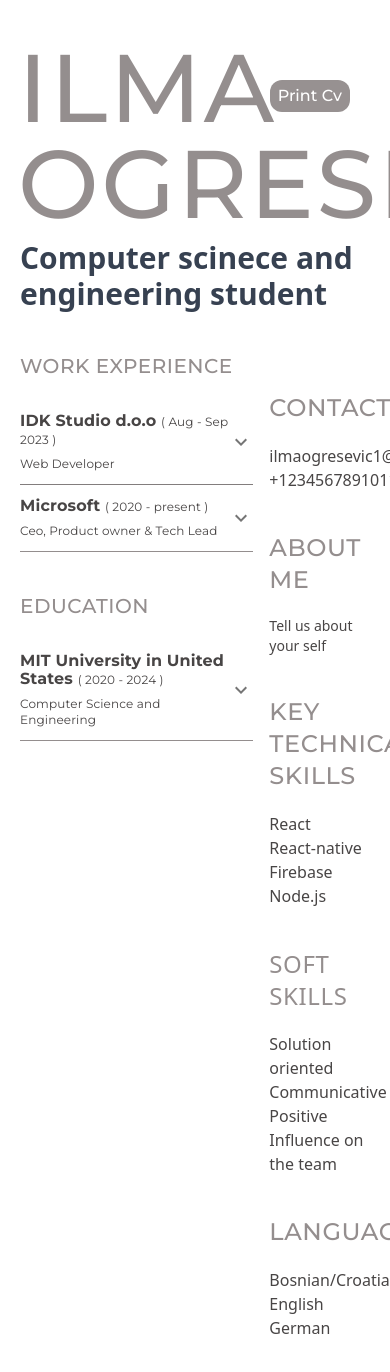
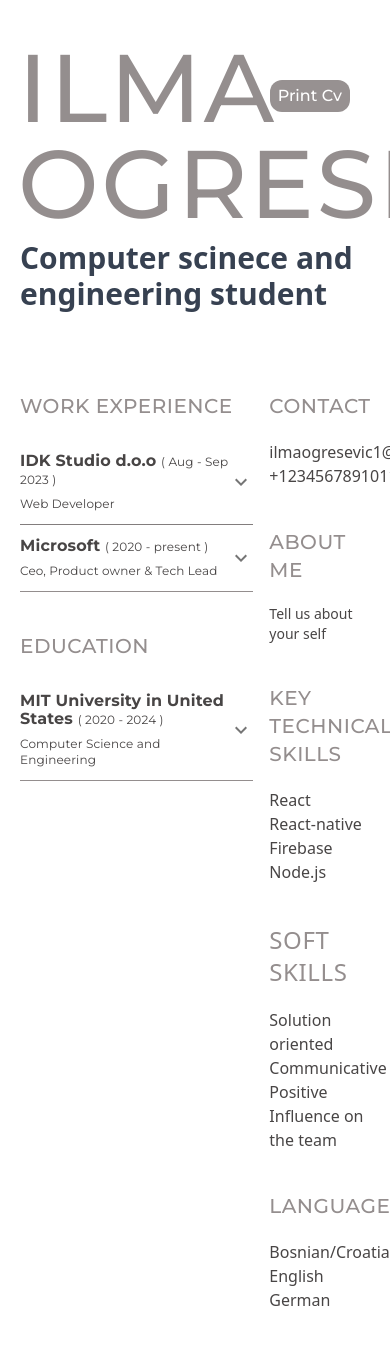
Before and after one commit to Ilmaooo/profile-site, a React (Vite) app: page / in a window 390 px wide. Shown: the top 1372 px of the page. Built offline with nearby package versions, Linux system fonts and the light colour scheme.

Commit message:
modified animations and some styles

```diff
--- a/package.json
+++ b/package.json
@@ -15,6 +15,7 @@
     "@mui/icons-material": "^5.14.8",
     "@mui/joy": "^5.0.0-beta.5",
     "@mui/material": "^5.14.8",
+    "firebase": "^10.3.1",
     "jspdf": "^2.5.1",
     "react": "^18.2.0",
     "react-awesome-reveal": "^4.2.5",
--- a/src/App.jsx
+++ b/src/App.jsx
@@ -1,3 +1,4 @@
+import { useState, useEffect } from "react";
 import { Fade } from "react-awesome-reveal";
 import Header from "./components/Header";
 import Button from "./components/Button";
@@ -9,25 +10,50 @@ import Skills from "./components/Skills";
 import Languages from "./components/Languages";
 
 function App() {
+  const [animateOnLoad, setAnimateOnLoad] = useState(true);
+
+  useEffect(() => {
+    const animationTimeout = setTimeout(() => {
+      setAnimateOnLoad(false);
+    }, 1000);
+
+    return () => clearTimeout(animationTimeout);
+  }, []);
+
   return (
-    <div
-      id="report"
-      className="object-cover bg-white relative w-full sm:max-w-screen-xl mx-auto box-border flex flex-col h-auto my-10 px-5 "
-    >
-      <Fade cascade direction="top" duration={1000}>
+    <div className="object-cover bg-white relative w-full sm:max-w-screen-xl mx-auto box-border flex flex-col h-auto my-10 px-5 ">
+      <Fade cascade direction="top" duration={2000} triggerOnce={animateOnLoad}>
         <Header />
       </Fade>
-      <Fade cascade direction="top" duration={1000} delay={200}>
+      <Fade
+        cascade
+        direction="top"
+        duration={1000}
+        delay={200}
+        triggerOnce={animateOnLoad}
+      >
         <Button />
       </Fade>
       <div className="flex w-full sm:max-w-screen-xl mx-auto ">
         <div className="w-2/3">
-          <Fade cascade direction="top" duration={1000} delay={400}>
-            <h2 className="text-[#948E8E] uppercase text-xl sm:text-2xl md:text-3xl mt-10 sm:mt-20 tracking-wide mb-5 font-medium font-[montserrat]">
+          <Fade
+            cascade
+            direction="top"
+            duration={1500}
+            delay={400}
+            triggerOnce={animateOnLoad}
+          >
+            <h2 className="text-[#948E8E] uppercase text-xl sm:text-2xl mt-20 tracking-wide mb-5 font-medium font-[montserrat]">
               Work experience
             </h2>
           </Fade>
-          <Fade cascade direction="top" duration={1000} delay={600}>
+          <Fade
+            cascade
+            direction="top"
+            duration={1400}
+            delay={600}
+            triggerOnce={animateOnLoad}
+          >
             <ul className="list-none">
               <li>
                 <WorkExperience />
@@ -35,12 +61,24 @@ function App() {
             </ul>
           </Fade>
 
-          <Fade cascade direction="top" duration={1000} delay={800}>
-            <h2 className="text-[#948E8E] uppercase text-xl sm:text-2xl md:text-3xl mt-10 sm:mt-20 tracking-wide mb-5 font-medium font-[montserrat]">
+          <Fade
+            cascade
+            direction="top"
+            duration={1300}
+            delay={500}
+            triggerOnce={animateOnLoad}
+          >
+            <h2 className="text-[#948E8E] uppercase text-xl sm:text-2xl mt-10  tracking-wide mb-5 font-medium font-[montserrat]">
               Education
             </h2>
           </Fade>
-          <Fade cascade direction="top" duration={1000} delay={1000}>
+          <Fade
+            cascade
+            direction="top"
+            duration={1200}
+            delay={1000}
+            triggerOnce={animateOnLoad}
+          >
             <ul className="list-none">
               <li>
                 <Education />
@@ -50,16 +88,39 @@ function App() {
         </div>
 
         <div className="w-1/3 pl-4 sm:pl-20">
-          <Fade cascade direction="top" duration={1000} delay={1200}>
+          <Fade
+            cascade
+            direction="top"
+            duration={1000}
+            delay={1200}
+            triggerOnce={animateOnLoad}
+          >
             <Contact />
           </Fade>
-          <Fade cascade direction="top" duration={1000} delay={1400}>
+          <Fade
+            cascade
+            direction="top"
+            duration={1000}
+            delay={1400}
+            triggerOnce={animateOnLoad}
+          >
             <AboutMe />
           </Fade>
-          <Fade cascade direction="top" duration={1000} delay={1600}>
+          <Fade
+            cascade
+            direction="top"
+            duration={1000}
+            delay={1500}
+            triggerOnce={animateOnLoad}
+          >
             <Skills />
           </Fade>
-          <Fade cascade direction="top" duration={1000} delay={1800}>
+          <Fade
+            cascade
+            direction="top"
+            duration={1000}
+            triggerOnce={animateOnLoad}
+          >
             <Languages />
           </Fade>
         </div>
--- a/src/components/AboutMe.jsx
+++ b/src/components/AboutMe.jsx
@@ -1,7 +1,7 @@
 function AboutMe() {
   return (
     <div>
-      <h2 className="text-[#948E8E] uppercase text-2xl mt-10 tracking-wide mb-5 font-medium font-[montserrat]">
+      <h2 className="text-[#948E8E] uppercase text-xl sm:text-2xl  mt-10  tracking-wide mb-5 font-medium font-[montserrat]">
         About me
       </h2>
       <p className="font-normal text-[#484545] text-sm">
--- a/src/components/Contact.jsx
+++ b/src/components/Contact.jsx
@@ -1,7 +1,7 @@
 function Contact() {
   return (
     <div>
-      <h2 className="text-[#948E8E] uppercase text-2xl  tracking-wide mt-20 mb-5 font-medium font-[montserrat]">
+      <h2 className="text-[#948E8E] uppercase text-xl sm:text-2xl mt-20 tracking-wide mb-5 font-medium font-[montserrat]">
         Contact
       </h2>
       <h2 className="text-[#484545] font-medium">ilmaogresevic1@gmail.com</h2>
--- a/src/components/Languages.jsx
+++ b/src/components/Languages.jsx
@@ -1,7 +1,7 @@
 function Languages() {
   return (
     <div>
-      <h2 className="text-[#948E8E] uppercase text-2xl mt-10 tracking-wide mb-5 font-medium font-[montserrat]">
+      <h2 className="text-[#948E8E] uppercase text-xl sm:text-2xl mt-10  tracking-wide mb-5 font-medium font-[montserrat]">
         languages
       </h2>
       <ul className="text-[#484545] font-medium">
--- a/src/components/Skills.jsx
+++ b/src/components/Skills.jsx
@@ -2,7 +2,7 @@ function Skills() {
   return (
     <div>
       <div>
-        <h2 className="text-[#948E8E] uppercase text-2xl font-medium font-[montserrat]  tracking-wide mt-10 mb-5">
+        <h2 className="text-[#948E8E] uppercase text-xl sm:text-2xl  mt-10  tracking-wide mb-5 font-medium font-[montserrat]">
           key technical skills
         </h2>
         <ul className="text-[#484545] font-medium">
```
Also changed, not shown: firebase.js (added, +17 -0 lines), firebase.json (added), 2 other files (tests, documents, lock files or other folders).
